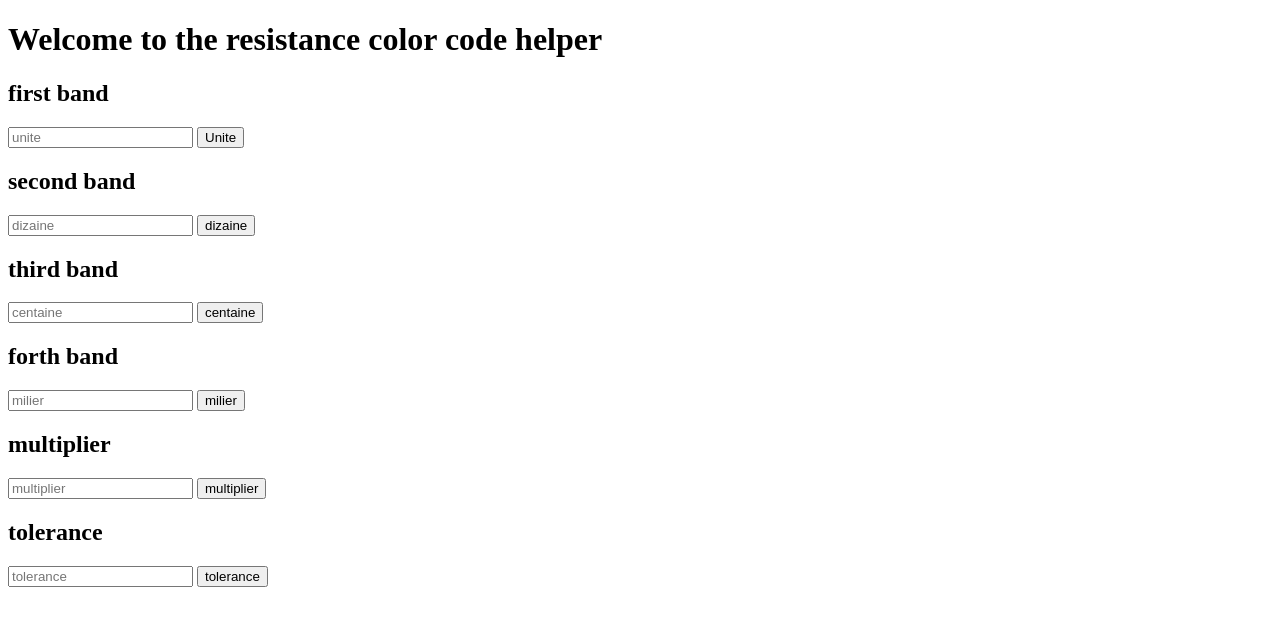
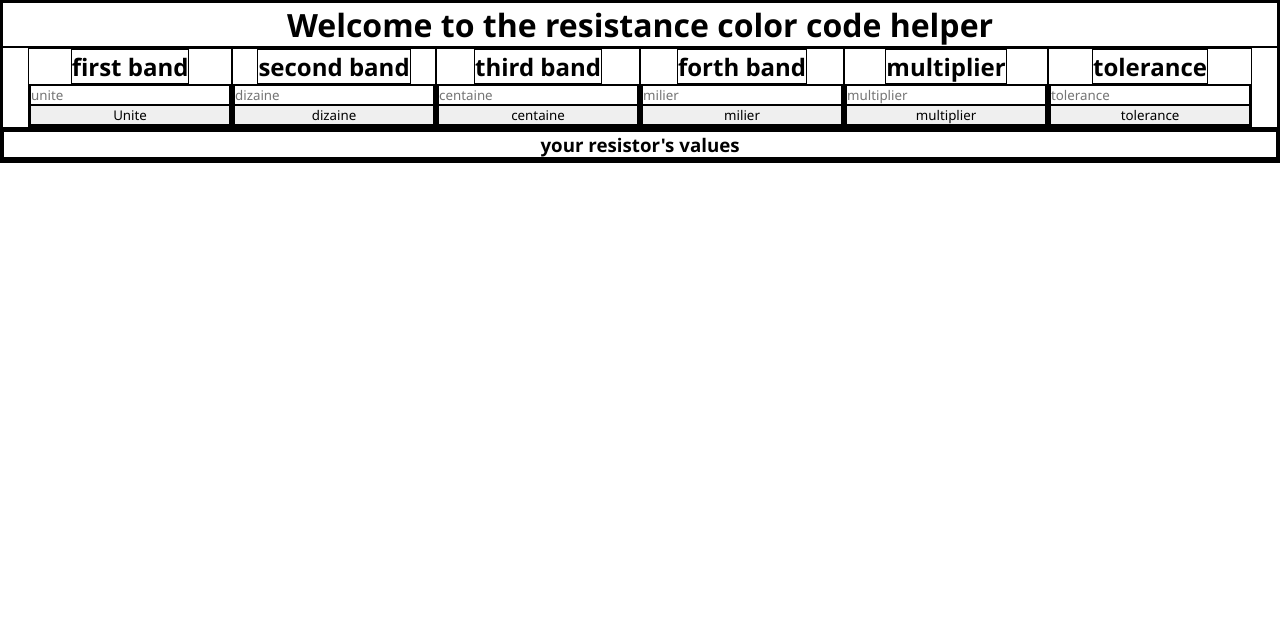
Before and after one commit to omnislashh/resistance, a PHP site: page / in a window 1280 px wide. Shown: the top 626 px of the page. Run offline with PHP 8.4, Linux system fonts and the light colour scheme.

Commit message:
presentable-version

```diff
--- a/index.php
+++ b/index.php
@@ -4,41 +4,66 @@
     <meta charset="UTF-8">
     <meta http-equiv="X-UA-Compatible" content="IE=edge">
     <meta name="viewport" content="width=device-width, initial-scale=1.0">
+    <link href="style.css" rel="stylesheet">
     <title>Resistance</title>
 </head>
 <body>
     <h1>Welcome to the resistance color code helper</h1>
+    <div class="container">
+            <div class="category">
                 <h2>first band</h2>
+                <div class="values">
                     <input id="unite" name="units" type="text" placeholder="unite"/>
                     <button id="unit" type="button">Unite</button>
-
+                </div>
+                </div>
+            <div class="category">
             <h2>second band</h2>
+            <div class="values">
                 <input id="dizaine" type="text" placeholder="dizaine"/>
                 <button id="diz" type="button">dizaine</button>
-
+            </div>
+            </div>
+            <div class="category">
                 <h2>third band</h2>
+                <div class="values">
                     <input id="centaine" type="text" placeholder="centaine"/>
                     <button id="cent" type="button">centaine</button>
-
+                </div>
+            </div>
+            <div class="category">
             <h2>forth band</h2>
+                <div class="values">
                     <input id="milier" type="text" placeholder="milier"/>
                     <button id="mil" type="button">milier</button>
-
+                </div>
+            </div>
+            <div class="category">
                 <h2>multiplier</h2>
+                <div class="values">
                     <input id="multi" type="text" placeholder="multiplier"/>
                     <button id="mul" type="button">multiplier</button>
-
+                </div>
+            </div>
+            <div class="category">
                 <h2>tolerance</h2>
+                <div class="values">
                     <input id="tol" type="text" placeholder="tolerance"/>
                     <button id="tole" type="button">tolerance</button>
+                </div>
+            </div>
+    </div>
 
     <div id="tag-id"></div>
+    <div>
+        <h3>your resistor's values</h3>
+    </div>
     <ul id="list">
 
     </ul>
 
+    </div>
 
     <script src="script/script.js"></script>
-
 </body>
 </html>
--- a/script/script.js
+++ b/script/script.js
@@ -86,60 +86,60 @@ function handlerClic2(e) {
     if (dizaine.value==="black"){
       result.splice(0, 0, 0)
       console.log(result)
-      list.innerHTML += `<li><a href="#">Unités: 0</a></li>`;
+      list.innerHTML += `<li><a href="#">Dizaines: 0</a></li>`;
     return result
     }
     if (dizaine.value==="brown"){
         result.splice(0, 0, 1)
         console.log(result)
-        list.innerHTML += `<li><a href="#">Unités: 1</a></li>`;
+        list.innerHTML += `<li><a href="#">Dizaines: 1</a></li>`;
       return result
     }
     if (dizaine.value==="red"){
       result.splice(0, 0, 2)
-      list.innerHTML += `<li><a href="#">Unités: 2</a></li>`;
+      list.innerHTML += `<li><a href="#">Dizaines: 2</a></li>`;
       console.log(result)
     return result
     }
     if (dizaine.value==="orange"){
       result.splice(0, 0, 3)
       console.log(result)
-      list.innerHTML += `<li><a href="#">Unités: 3</a></li>`;
+      list.innerHTML += `<li><a href="#">Dizaines: 3</a></li>`;
     return result
     }
     if (dizaine.value==="yellow"){
       result.splice(0, 0, 4)
-      list.innerHTML += `<li><a href="#">Unités: 4</a></li>`;
+      list.innerHTML += `<li><a href="#">Dizaines: 4</a></li>`;
       console.log(result)
     return result
     }
     if (dizaine.value==="green"){
       result.splice(0, 0, 5)
-      list.innerHTML += `<li><a href="#">Unités: 5</a></li>`;
+      list.innerHTML += `<li><a href="#">Dizaines: 5</a></li>`;
       console.log(result)
     return result
     }
     if (dizaine.value==="blue"){
       result.splice(0, 0, 6)
-      list.innerHTML += `<li><a href="#">Unités: 6</a></li>`;
+      list.innerHTML += `<li><a href="#">Dizaines: 6</a></li>`;
       console.log(result)
     return result
     }
     if (dizaine.value==="violet"){
       result.splice(0, 0, 7)
-      list.innerHTML += `<li><a href="#">Unités: 7</a></li>`;
+      list.innerHTML += `<li><a href="#">Dizaines: 7</a></li>`;
       console.log(result)
     return result
     }
     if (dizaine.value==="grey"){
       result.splice(0, 0, 8)
-      list.innerHTML += `<li><a href="#">Unités: 8</a></li>`;
+      list.innerHTML += `<li><a href="#">Dizaines: 8</a></li>`;
       console.log(result)
     return result
     }
     if (dizaine.value==="white"){
       result.splice(0, 0, 9)
-      list.innerHTML += `<li><a href="#">Unités: 9</a></li>`;
+      list.innerHTML += `<li><a href="#">Dizaines: 9</a></li>`;
       console.log(result)
     return result
     }
--- /dev/null
+++ b/style.css
@@ -0,0 +1,48 @@
+* {
+    margin: 0;
+    padding: 0;
+    border: 1px solid black;
+    font-family: 'Segoe UI', Tahoma, Geneva, Verdana, sans-serif;
+}
+
+h1 {
+    display: block;
+    text-align: center;
+}
+h3{
+    display: block;
+    text-align: center;
+}
+.values {
+    display: flex;
+    flex-wrap: wrap;
+    flex-direction: column;
+}
+.category {
+    display: flex;
+    flex-wrap: wrap;
+    align-items: center;
+    flex-direction: column;
+}
+.container {
+    display: flex;
+    flex-wrap: wrap;
+    margin: auto;
+    justify-content: center;
+}
+
+h3 {
+    display: block;
+    text-align: center;
+}
+a {
+    text-decoration: none;
+}
+#list {
+    display: flex;
+    flex-wrap: wrap;
+    margin: auto;
+    justify-content: center;
+    list-style: none;
+    flex-direction: row-reverse;
+}
```
Lines whose indentation alone changed are shown as unchanged.
